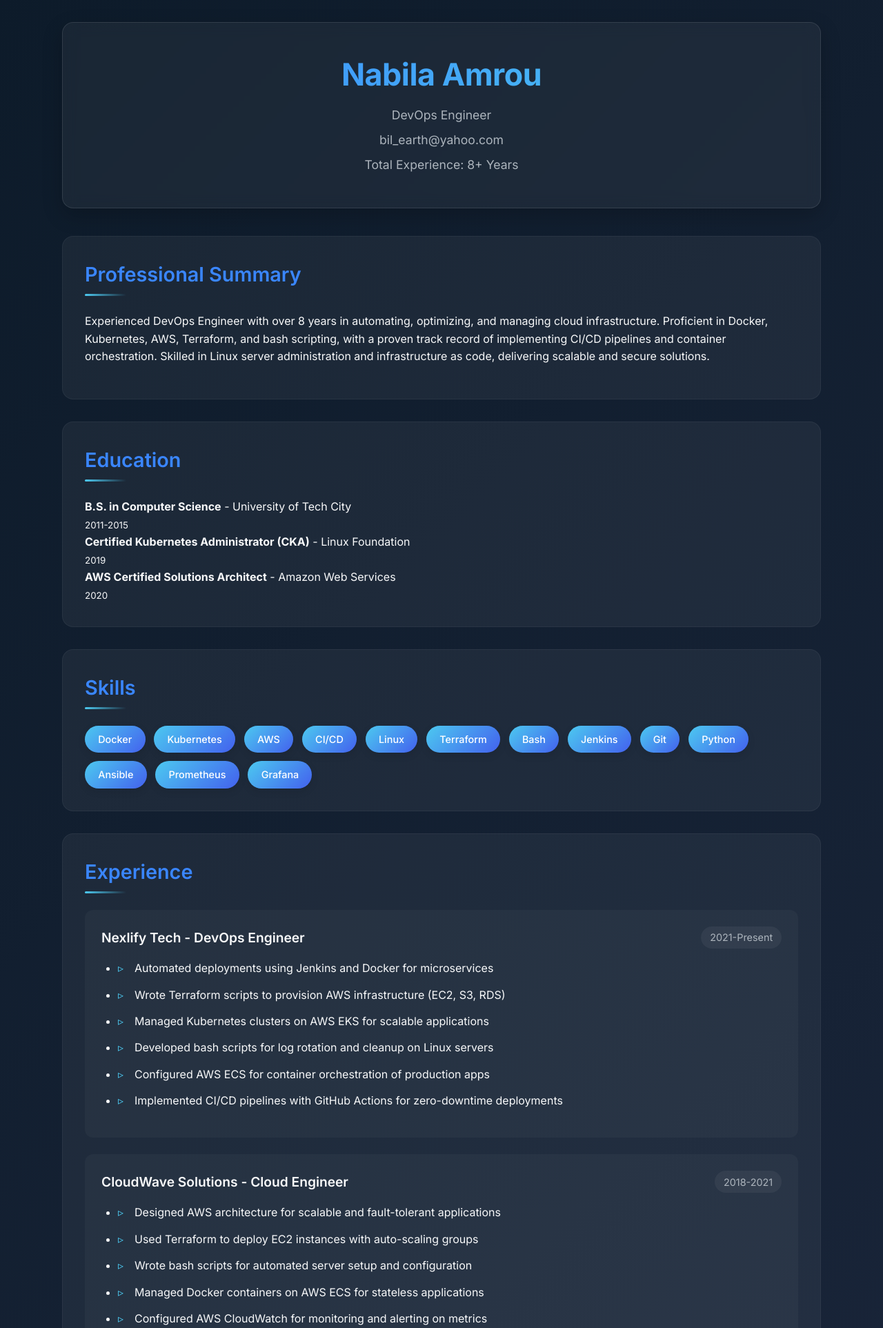
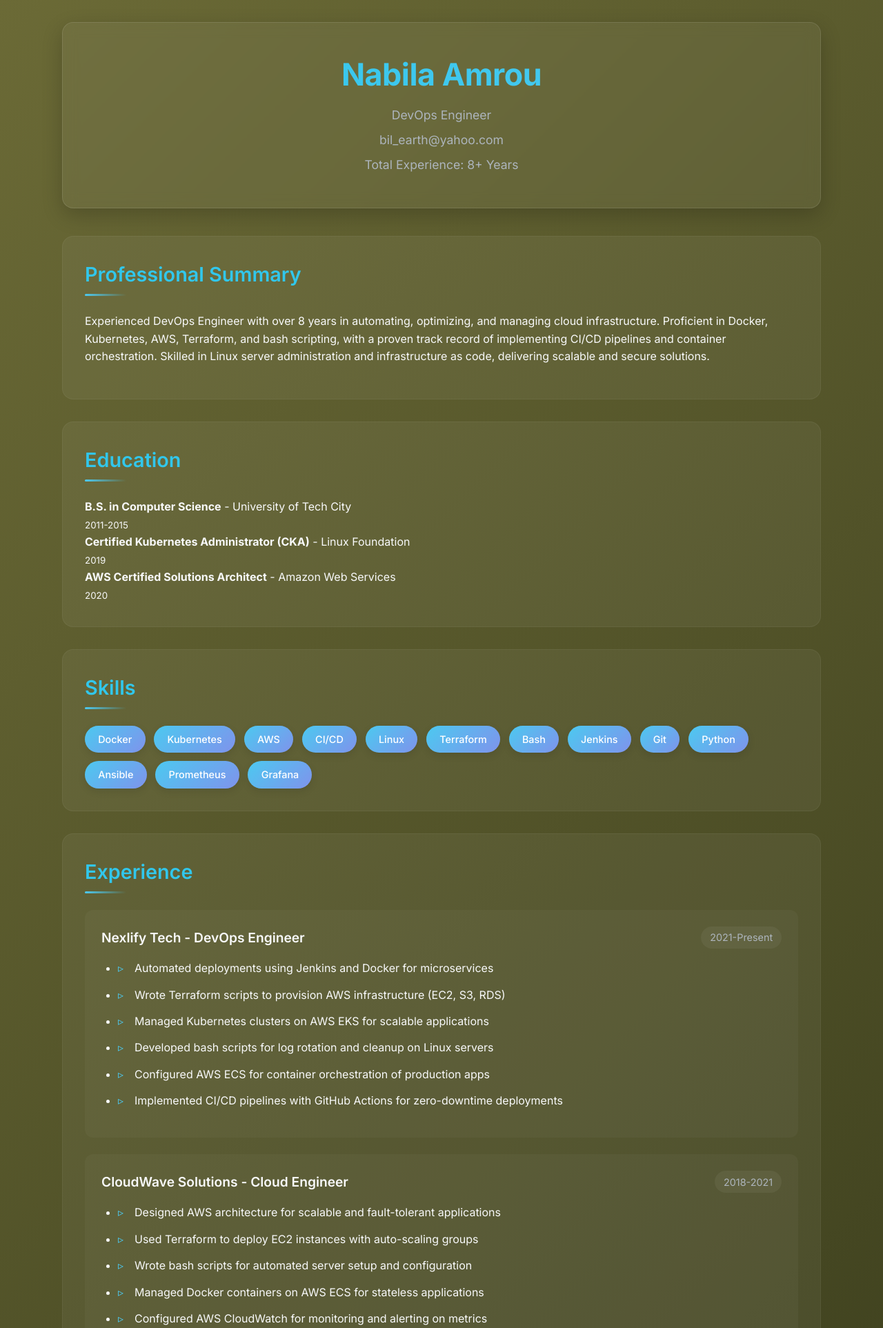
Before and after one commit to ReachforIt25/my-resume, a Flask app: page / in a window 1280 px wide. Shown: the top 1925 px of the page at 69% size. Run offline with Flask 3, Linux system fonts and the light colour scheme.

Commit message:
new color

```diff
--- a/templates/index.html
+++ b/templates/index.html
@@ -18,10 +18,10 @@
     <style>
         :root {
             --primary: #4cc9f0;
-            --secondary: #4361ee;
-            --accent: #3a86ff;
-            --dark: #0d1b2a;
-            --darker: #1b263b;
+            --secondary: #7f93ec;
+            --accent: #31c7ec;
+            --dark: #6b6a36;
+            --darker: #383b1b;
             --light: #f8f9fa;
             --muted: #adb5bd;
             --card-bg: rgba(255, 255, 255, 0.05);
```
